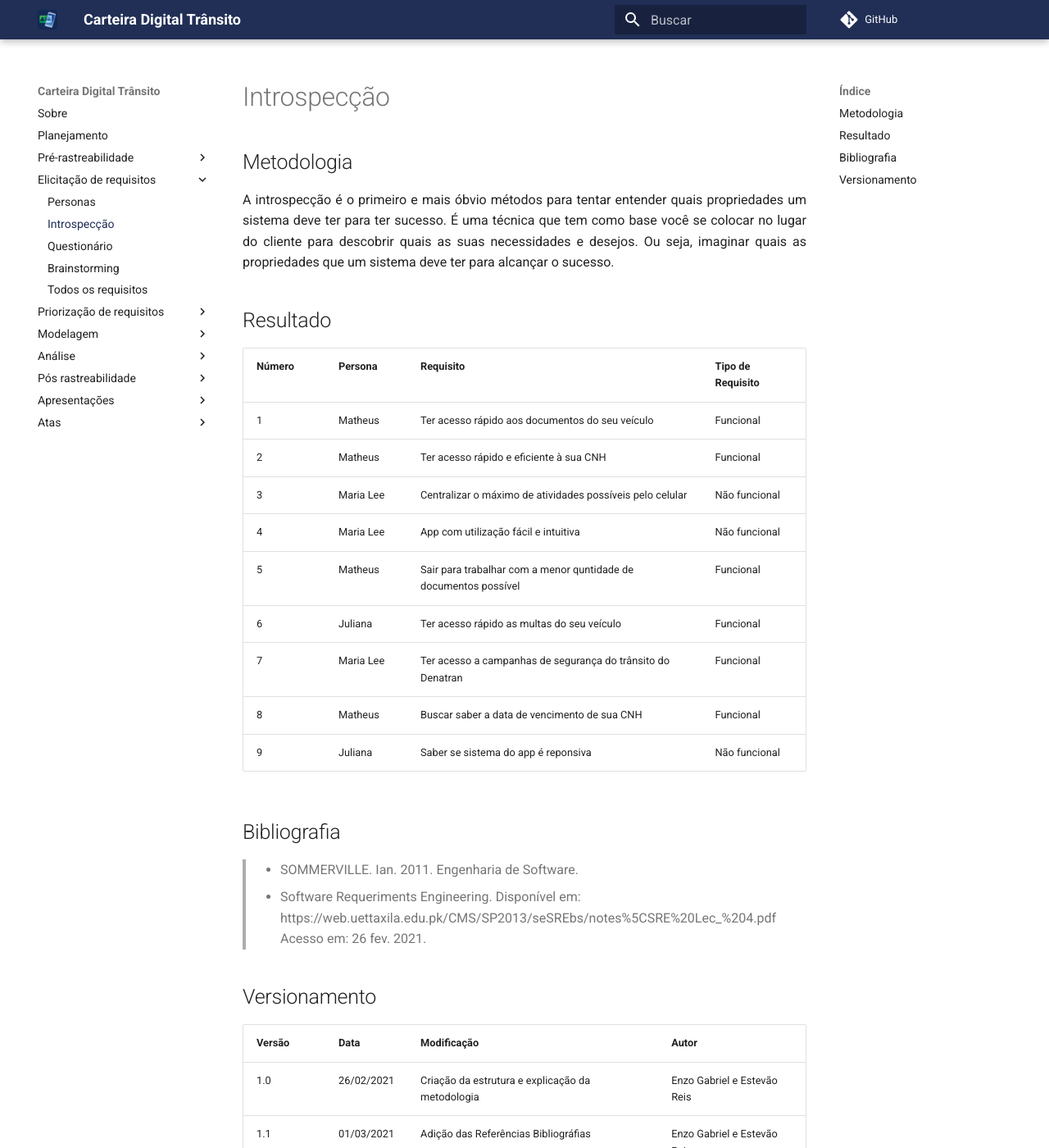
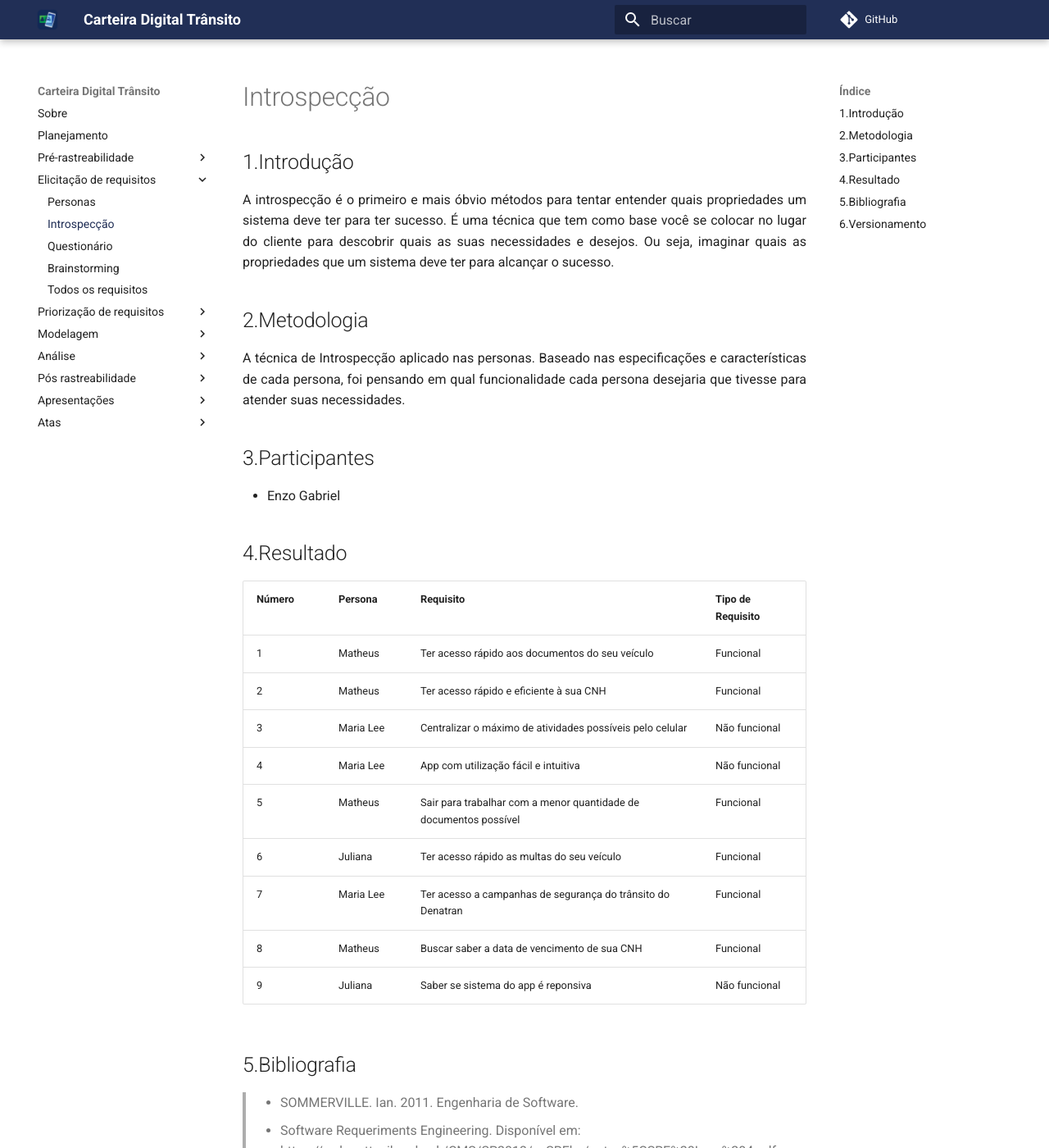
Before and after one commit to sergiosacj/2020.2-CarteiraDigitalTransito, an MkDocs documentation site: the page built from docs/elicitacao/introspeccao.md, in a window 1280 px wide and 1400 px high. Shown: the whole window at 82% size. Built offline with MkDocs 1.6.1 and Material for MkDocs 9.7.7, drawn with Linux system fonts in a browser that asks for light colours; comment, search, counter and statistics services are not loaded; some of the changed text lies outside the part shown.

Commit message:
(#86)Adição de Metodologia na Instrospecção e correção na data da modificação que gerou a versao 5.0 das histórias de usuário

```diff
--- a/docs/elicitacao/introspeccao.md
+++ b/docs/elicitacao/introspeccao.md
@@ -1,9 +1,15 @@
-## Metodologia
+# Introspecção
 
+## 1.Introdução
 A introspecção é o primeiro e mais óbvio métodos para tentar entender quais propriedades um sistema deve ter para ter sucesso.
 É uma técnica que tem como base você se colocar no lugar do cliente para descobrir quais as suas necessidades e desejos. Ou seja, imaginar quais as propriedades que um sistema deve ter para alcançar o sucesso.
 
-## Resultado
+## 2.Metodologia
+A técnica de Introspecção aplicado nas personas. Baseado nas especificações e características de cada persona, foi pensando em qual funcionalidade cada persona desejaria que tivesse para atender suas necessidades.
+
+## 3.Participantes
+- Enzo Gabriel
+## 4.Resultado
 
 |Número| Persona | Requisito | Tipo de Requisito
 |--|--|--|--|
@@ -11,22 +17,23 @@ A introspecção é o primeiro e mais óbvio métodos para tentar entender quais
 | 2 | Matheus | Ter acesso rápido e eficiente à sua CNH  | Funcional |
 | 3 | Maria Lee | Centralizar o máximo de atividades possíveis pelo celular | Não funcional
 | 4 | Maria Lee | App com utilização fácil e intuitiva | Não funcional
-| 5 | Matheus | Sair para trabalhar com a menor quntidade de documentos possível | Funcional
+| 5 | Matheus | Sair para trabalhar com a menor quantidade de documentos possível | Funcional
 | 6 | Juliana | Ter acesso rápido as multas do seu veículo | Funcional
 | 7 | Maria Lee | Ter acesso a campanhas de segurança do trânsito do Denatran | Funcional
 | 8 | Matheus | Buscar saber a data de vencimento de sua CNH | Funcional
 | 9 | Juliana | Saber se sistema do app é reponsiva | Não funcional
 
 
-## Bibliografia
+## 5.Bibliografia
 
 > - SOMMERVILLE. Ian. 2011. Engenharia de Software.
   - Software Requeriments Engineering. Disponível em: https://web.uettaxila.edu.pk/CMS/SP2013/seSREbs/notes%5CSRE%20Lec_%204.pdf Acesso em: 26 fev. 2021.
 
-## Versionamento
+## 6.Versionamento
 | Versão | Data | Modificação | Autor |
 |--|--|--|--|
 | 1.0 | 26/02/2021 | Criação da estrutura e explicação da metodologia | Enzo Gabriel e Estevão Reis|
 | 1.1 | 01/03/2021 | Adição das Referências Bibliográfias | Enzo Gabriel e Estevão Reis|
 | 1.2 | 02/03/2021 | Levantamento dos requisitos por introspecção | Enzo Gabriel e Estevão Reis|
 | 1.3 | 11/03/2021 | Mudando "Referência Bibliográfica" por "Bibliografia" | Sérgio Cipriano|
+| 2.0 | 30/04/2021 | Adição de Metodologia                                 | Estevao Reis   |
```
Also changed, not shown: docs/modelagem/historia_de_usuario.md (+1 -1 lines).
